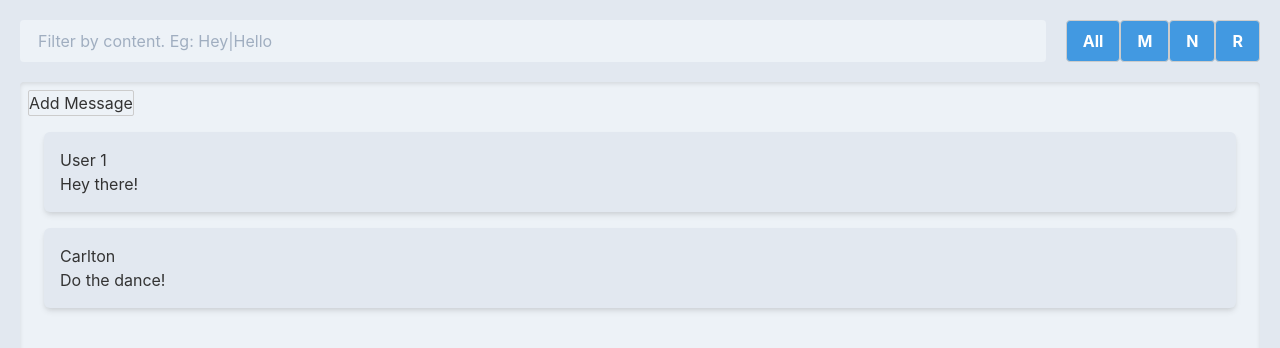
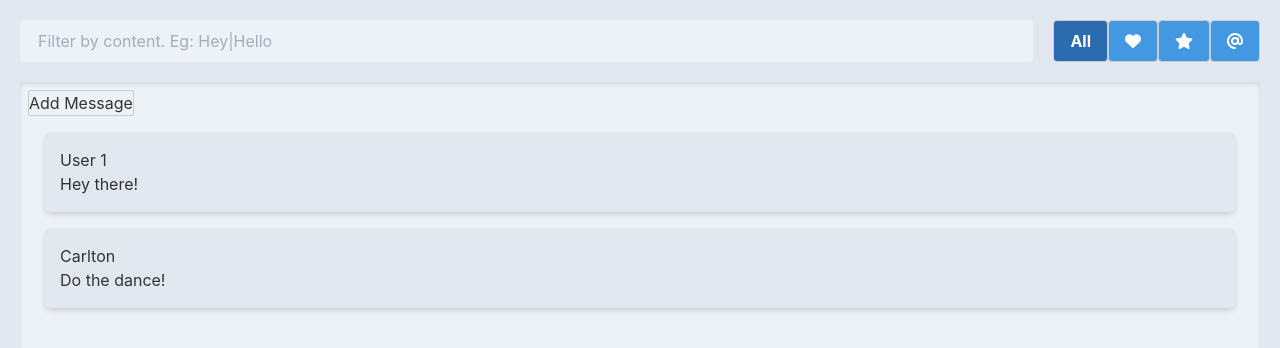
Before and after one commit to aaronjparsons/twitch-chat-overlay, a Svelte app: page / in a window 1280 px wide. Shown: the top 348 px of the page. Built offline with nearby package versions, Linux system fonts and the light colour scheme.

Commit message:
Add fontawesome. Update buttons

```diff
--- a/public/index.html
+++ b/public/index.html
@@ -10,6 +10,7 @@
 	<link rel='stylesheet' href='/global.css'>
 	<link rel='stylesheet' href='/build/bundle.css'>
 
+	<script defer src="https://kit.fontawesome.com/9f18e943cb.js" crossorigin="anonymous"></script>
 	<script defer src='/build/bundle.js'></script>
 </head>
 
--- a/src/App.svelte
+++ b/src/App.svelte
@@ -3,20 +3,21 @@
   import Tailwindcss from './Tailwindcss.svelte';
   import MessageCard from './components/MessageCard.svelte'
 
+  let activeButtonIndex = 0;
   const buttons = [
     {
       text: 'All'
     },
     {
-      text: 'M'
+      icon: 'fa-heart'
     },
     {
-      text: 'N'
+      icon: 'fa-star'
     },
     {
-      text: 'R'
+      icon: 'fa-at'
     }
-  ]
+  ];
 
   let messages = [
     {
@@ -29,6 +30,10 @@
     }
   ];
 
+  function setActiveButton(index) {
+    activeButtonIndex = index;
+  }
+
   function addMessage() {
     messages = [{ user: `User ${messages.length + 1}`, content: 'Another message' }, ...messages];
   }
@@ -38,9 +43,13 @@
   <div class="flex flex-row mb-5">
     <!-- Controls -->
     <input class="bg-gray-200 appearance-none border-2 border-gray-200 rounded w-full py-2 px-4 mr-5 text-gray-700 leading-tight focus:outline-none focus:bg-white focus:border-purple-500" type="text" placeholder="Filter by content. Eg: Hey|Hello">
-    {#each buttons as button}
-      <button class="bg-blue-500 hover:bg-blue-700 text-white font-bold py-2 px-4 rounded">
-        {button.text}
+    {#each buttons as button, i}
+      <button on:click="{() => setActiveButton(i)}" class="{activeButtonIndex === i ? 'active' : ''} bg-blue-500 hover:bg-blue-700 text-white font-bold py-2 px-4 rounded">
+        {#if button.icon}
+          <i class="fas {button.icon}"></i>
+        {:else}
+          {button.text}
+        {/if}
       </button>
     {/each}
   </div>
@@ -71,4 +80,8 @@
   .message-list {
     overflow-y: auto;
   }
+
+  .active {
+    @apply bg-blue-700;
+  }
 </style>
```
